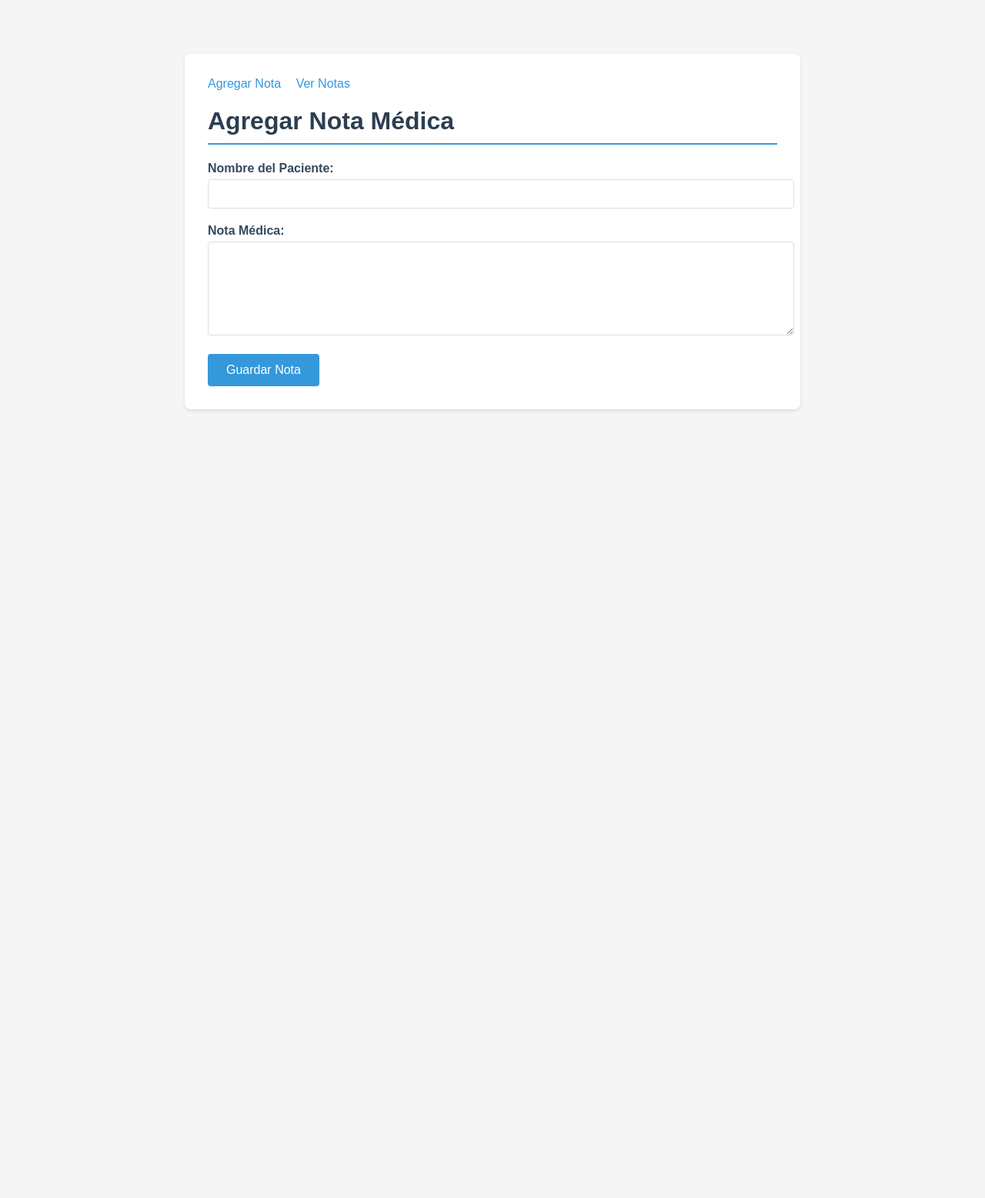
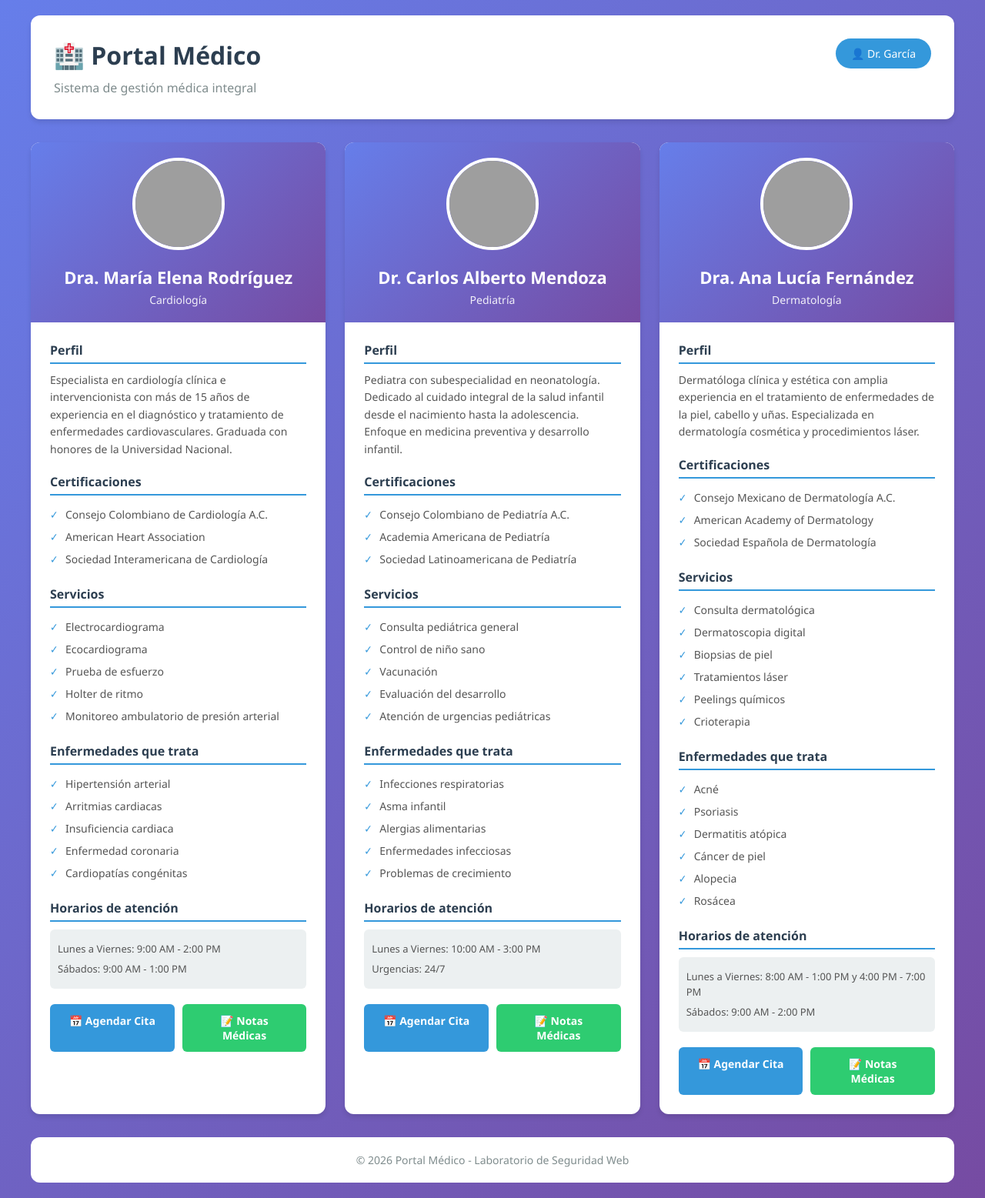
Before and after one commit to Gorlex/laboratorio-web-seguro, a Flask app: page / in a window 1280 px wide. Shown: the whole page at 77% size. Before the commit the page ends 534 px from the top, so only its background shows below. Run offline with Flask 3, Linux system fonts and the light colour scheme; grey boxes are pictures that could not be loaded.

Commit message:
se agrega dashboard y notas ficticias

```diff
--- a/Labs/xss-stored/app.py
+++ b/Labs/xss-stored/app.py
@@ -6,14 +6,12 @@ import os
 app = Flask(__name__)
 
 # ⚠️ CLAVE SECRETA - Necesaria para sesiones
-# En producción esto debe ser una cadena aleatoria larga y segura
 app.secret_key = 'clave_secreta_de_laboratorio_no_usar_en_produccion_12345'
 
 # Configuración de sesión
 app.config['SESSION_COOKIE_NAME'] = 'sesion_paciente'
 app.config['PERMANENT_SESSION_LIFETIME'] = 86400  # 1 día
-# ⚠️ SOLO PARA LABORATORIO - En producción debe ser True
-app.config['SESSION_COOKIE_HTTPONLY'] = False
+app.config['SESSION_COOKIE_HTTPONLY'] = False  # ⚠️ SOLO PARA LABORATORIO
 
 # Función para conectar a la base de datos
 def get_db():
@@ -22,9 +20,12 @@ def get_db():
     return conn
 
 # Función para inicializar la base de datos
+# Función para inicializar la base de datos con datos ficticios
 def init_db():
     conn = get_db()
     cursor = conn.cursor()
+
+    # Crear la tabla si no existe
     cursor.execute('''
         CREATE TABLE IF NOT EXISTS notas_medicas (
             id INTEGER PRIMARY KEY AUTOINCREMENT,
@@ -33,18 +34,156 @@ def init_db():
             fecha_creacion TIMESTAMP DEFAULT CURRENT_TIMESTAMP
         )
     ''')
-    conn.commit()
+
+    # Verificar si ya hay datos (para no duplicar al reiniciar)
+    cursor.execute('SELECT COUNT(*) FROM notas_medicas')
+    if cursor.fetchone()[0] == 0:
+        # Datos ficticios precargados
+        notas_iniciales = [
+            {
+                'paciente': 'Roberto Sánchez López',
+                'nota': 'Paciente masculino de 58 años acude a consulta por dolor torácico de 3 días de evolución. Se realiza electrocardiograma sin alteraciones agudas. Se indica reposo relativo y se programa ecocardiograma para la próxima semana. Tensión arterial: 140/90 mmHg.'
+            },
+            {
+                'paciente': 'Lucía Martínez Ruiz',
+                'nota': 'Paciente femenina de 32 años, gestante de 24 semanas. Control prenatal rutinario sin complicaciones. Peso: 68 kg, tensión arterial: 110/70 mmHg. Fetocardia presente y regular. Se solicitan análisis de laboratorio de segundo trimestre.'
+            },
+            {
+                'paciente': 'Miguel Ángel Torres',
+                'nota': 'Paciente masculino de 45 años con antecedente de diabetes mellitus tipo 2. Hemoglobina glicosilada: 7.8%. Se ajusta dosis de metformina a 1000 mg cada 12 horas. Se refuerza educación sobre dieta y ejercicio. Próximo control en 3 meses.'
+            },
+            {
+                'paciente': 'Carmen Elena Vega',
+                'nota': 'Paciente femenina de 67 años con diagnóstico de hipertensión arterial sistémica. Actualmente en tratamiento con losartán 50 mg/día. Tensión arterial en consultorio: 135/85 mmHg. Sin síntomas asociados. Se mantiene esquema actual.'
+            }
+
+        ]
+
+        for nota in notas_iniciales:
+            cursor.execute(
+                'INSERT INTO notas_medicas (paciente, nota) VALUES (?, ?)',
+                (nota['paciente'], nota['nota'])
+            )
+
+        conn.commit()
+        print("✅ Base de datos inicializada con 5 notas ficticias (incluyendo 1 con XSS inyectado)")
+    else:
+        print("ℹ️  La base de datos ya contiene datos, no se insertaron registros nuevos.")
+
     conn.close()
 
-# Ruta principal - Formulario
+# Datos ficticios de médicos
+MEDICOS = [
+    {
+        'id': 1,
+        'nombre': 'Dra. María Elena Rodríguez',
+        'especialidad': 'Cardiología',
+        'semblanza': 'Especialista en cardiología clínica e intervencionista con más de 15 años de experiencia en el diagnóstico y tratamiento de enfermedades cardiovasculares. Graduada con honores de la Universidad Nacional.',
+        'certificaciones': [
+            'Consejo Colombiano de Cardiología A.C.',
+            'American Heart Association',
+            'Sociedad Interamericana de Cardiología'
+        ],
+        'servicios': [
+            'Electrocardiograma',
+            'Ecocardiograma',
+            'Prueba de esfuerzo',
+            'Holter de ritmo',
+            'Monitoreo ambulatorio de presión arterial'
+        ],
+        'enfermedades': [
+            'Hipertensión arterial',
+            'Arritmias cardiacas',
+            'Insuficiencia cardiaca',
+            'Enfermedad coronaria',
+            'Cardiopatías congénitas'
+        ],
+        'horarios': [
+            'Lunes a Viernes: 9:00 AM - 2:00 PM',
+            'Sábados: 9:00 AM - 1:00 PM'
+        ],
+        'imagen': 'https://images.unsplash.com/photo-1559839734-2b71ea197ec2?w=300&h=300&fit=crop'
+    },
+    {
+        'id': 2,
+        'nombre': 'Dr. Carlos Alberto Mendoza',
+        'especialidad': 'Pediatría',
+        'semblanza': 'Pediatra con subespecialidad en neonatología. Dedicado al cuidado integral de la salud infantil desde el nacimiento hasta la adolescencia. Enfoque en medicina preventiva y desarrollo infantil.',
+        'certificaciones': [
+            'Consejo Colombiano de Pediatría A.C.',
+            'Academia Americana de Pediatría',
+            'Sociedad Latinoamericana de Pediatría'
+        ],
+        'servicios': [
+            'Consulta pediátrica general',
+            'Control de niño sano',
+            'Vacunación',
+            'Evaluación del desarrollo',
+            'Atención de urgencias pediátricas'
+        ],
+        'enfermedades': [
+            'Infecciones respiratorias',
+            'Asma infantil',
+            'Alergias alimentarias',
+            'Enfermedades infecciosas',
+            'Problemas de crecimiento'
+        ],
+        'horarios': [
+            'Lunes a Viernes: 10:00 AM - 3:00 PM',
+            'Urgencias: 24/7'
+        ],
+        'imagen': 'https://images.unsplash.com/photo-1612349317150-e413f6a5b16d?w=300&h=300&fit=crop'
+    },
+    {
+        'id': 3,
+        'nombre': 'Dra. Ana Lucía Fernández',
+        'especialidad': 'Dermatología',
+        'semblanza': 'Dermatóloga clínica y estética con amplia experiencia en el tratamiento de enfermedades de la piel, cabello y uñas. Especializada en dermatología cosmética y procedimientos láser.',
+        'certificaciones': [
+            'Consejo Mexicano de Dermatología A.C.',
+            'American Academy of Dermatology',
+            'Sociedad Española de Dermatología'
+        ],
+        'servicios': [
+            'Consulta dermatológica',
+            'Dermatoscopia digital',
+            'Biopsias de piel',
+            'Tratamientos láser',
+            'Peelings químicos',
+            'Crioterapia'
+        ],
+        'enfermedades': [
+            'Acné',
+            'Psoriasis',
+            'Dermatitis atópica',
+            'Cáncer de piel',
+            'Alopecia',
+            'Rosácea'
+        ],
+        'horarios': [
+            'Lunes a Viernes: 8:00 AM - 1:00 PM y 4:00 PM - 7:00 PM',
+            'Sábados: 9:00 AM - 2:00 PM'
+        ],
+        'imagen': 'https://images.unsplash.com/photo-1594824476967-48c8b964273f?w=300&h=300&fit=crop'
+    }
+]
+
+# Ruta principal - Dashboard de médicos
 @app.route('/')
-def index():
+def dashboard():
     # Simulamos un "login" creando una sesión con datos del usuario
     if 'usuario_id' not in session:
         session['usuario_id'] = 1001
         session['usuario_nombre'] = 'Dr. García'
         session['rol'] = 'medico'
 
+    return render_template('dashboard.html',
+                         medicos=MEDICOS,
+                         usuario=session.get('usuario_nombre'))
+
+# Ruta para formulario de notas médicas
+@app.route('/notas')
+def index():
     return render_template('index.html', usuario=session.get('usuario_nombre'))
 
 # Ruta para guardar la nota
@@ -74,7 +213,7 @@ def listar():
     cursor.execute('SELECT * FROM notas_medicas ORDER BY fecha_creacion DESC')
     notas = cursor.fetchall()
     conn.close()
-    return render_template('listar.html', notas=notas)
+    return render_template('listar.html', notas=notas, usuario=session.get('usuario_nombre'))
 
 if __name__ == '__main__':
     init_db()
--- /dev/null
+++ b/Labs/xss-stored/static/style.css
@@ -0,0 +1,212 @@
+* {
+    margin: 0;
+    padding: 0;
+    box-sizing: border-box;
+}
+
+body {
+    font-family: 'Segoe UI', Tahoma, Geneva, Verdana, sans-serif;
+    background: linear-gradient(135deg, #667eea 0%, #764ba2 100%);
+    min-height: 100vh;
+    padding: 20px;
+}
+
+.container {
+    max-width: 1200px;
+    margin: 0 auto;
+}
+
+/* Header */
+.header {
+    background: white;
+    padding: 30px;
+    border-radius: 12px;
+    box-shadow: 0 4px 6px rgba(0,0,0,0.1);
+    margin-bottom: 30px;
+}
+
+.header h1 {
+    color: #2c3e50;
+    font-size: 32px;
+    margin-bottom: 10px;
+}
+
+.header p {
+    color: #7f8c8d;
+    font-size: 16px;
+}
+
+.user-info {
+    float: right;
+    background: #3498db;
+    color: white;
+    padding: 10px 20px;
+    border-radius: 20px;
+    font-size: 14px;
+}
+
+/* Grid de médicos */
+.medicos-grid {
+    display: grid;
+    grid-template-columns: repeat(auto-fit, minmax(350px, 1fr));
+    gap: 25px;
+    margin-bottom: 30px;
+}
+
+.medico-card {
+    background: white;
+    border-radius: 12px;
+    overflow: hidden;
+    box-shadow: 0 4px 6px rgba(0,0,0,0.1);
+    transition: transform 0.3s ease, box-shadow 0.3s ease;
+}
+
+.medico-card:hover {
+    transform: translateY(-5px);
+    box-shadow: 0 8px 12px rgba(0,0,0,0.15);
+}
+
+.medico-header {
+    background: linear-gradient(135deg, #667eea 0%, #764ba2 100%);
+    padding: 20px;
+    text-align: center;
+    color: white;
+}
+
+.medico-header img {
+    width: 120px;
+    height: 120px;
+    border-radius: 50%;
+    border: 4px solid white;
+    margin-bottom: 15px;
+    object-fit: cover;
+}
+
+.medico-header h2 {
+    font-size: 22px;
+    margin-bottom: 5px;
+}
+
+.medico-header .especialidad {
+    font-size: 14px;
+    opacity: 0.9;
+}
+
+.medico-body {
+    padding: 25px;
+}
+
+.medico-body h3 {
+    color: #2c3e50;
+    font-size: 16px;
+    margin-bottom: 10px;
+    margin-top: 20px;
+    border-bottom: 2px solid #3498db;
+    padding-bottom: 5px;
+}
+
+.medico-body h3:first-child {
+    margin-top: 0;
+}
+
+.medico-body p {
+    color: #555;
+    line-height: 1.6;
+    font-size: 14px;
+}
+
+.medico-body ul {
+    list-style: none;
+    padding-left: 0;
+}
+
+.medico-body ul li {
+    color: #555;
+    padding: 5px 0;
+    padding-left: 20px;
+    position: relative;
+    font-size: 14px;
+}
+
+.medico-body ul li:before {
+    content: "✓";
+    position: absolute;
+    left: 0;
+    color: #3498db;
+    font-weight: bold;
+}
+
+.horarios {
+    background: #ecf0f1;
+    padding: 10px;
+    border-radius: 6px;
+    margin-top: 10px;
+}
+
+.horarios p {
+    margin: 5px 0;
+    font-size: 13px;
+}
+
+/* Botones */
+.botones-container {
+    display: flex;
+    gap: 10px;
+    margin-top: 20px;
+}
+
+.btn {
+    flex: 1;
+    padding: 12px 20px;
+    border: none;
+    border-radius: 6px;
+    cursor: pointer;
+    font-size: 14px;
+    font-weight: 600;
+    transition: all 0.3s ease;
+    text-align: center;
+    text-decoration: none;
+    display: inline-block;
+}
+
+.btn-primary {
+    background: #3498db;
+    color: white;
+}
+
+.btn-primary:hover {
+    background: #2980b9;
+}
+
+.btn-secondary {
+    background: #2ecc71;
+    color: white;
+}
+
+.btn-secondary:hover {
+    background: #27ae60;
+}
+
+/* Footer */
+.footer {
+    background: white;
+    padding: 20px;
+    border-radius: 12px;
+    text-align: center;
+    color: #7f8c8d;
+    font-size: 14px;
+}
+
+/* Responsive */
+@media (max-width: 768px) {
+    .medicos-grid {
+        grid-template-columns: 1fr;
+    }
+
+    .user-info {
+        float: none;
+        display: block;
+        text-align: center;
+        margin-bottom: 15px;
+    }
+}
--- /dev/null
+++ b/Labs/xss-stored/templates/dashboard.html
@@ -0,0 +1,81 @@
+<!DOCTYPE html>
+<html lang="es">
+<head>
+    <meta charset="UTF-8">
+    <meta name="viewport" content="width=device-width, initial-scale=1.0">
+    <title>Portal Médico - Gestión de Salud</title>
+    <link rel="stylesheet" href="{{ url_for('static', filename='style.css') }}">
+</head>
+<body>
+    <div class="container">
+        <!-- Header -->
+        <div class="header">
+            <div class="user-info">
+                👤 {{ usuario }}
+            </div>
+            <h1>🏥 Portal Médico</h1>
+            <p>Sistema de gestión médica integral</p>
+        </div>
+
+        <!-- Grid de médicos -->
+        <div class="medicos-grid">
+            {% for medico in medicos %}
+            <div class="medico-card">
+                <div class="medico-header">
+                    <img src="{{ medico.imagen }}" alt="{{ medico.nombre }}">
+                    <h2>{{ medico.nombre }}</h2>
+                    <div class="especialidad">{{ medico.especialidad }}</div>
+                </div>
+
+                <div class="medico-body">
+                    <h3>Perfil</h3>
+                    <p>{{ medico.semblanza }}</p>
+
+                    <h3>Certificaciones</h3>
+                    <ul>
+                        {% for cert in medico.certificaciones %}
+                        <li>{{ cert }}</li>
+                        {% endfor %}
+                    </ul>
+
+                    <h3>Servicios</h3>
+                    <ul>
+                        {% for servicio in medico.servicios %}
+                        <li>{{ servicio }}</li>
+                        {% endfor %}
+                    </ul>
+
+                    <h3>Enfermedades que trata</h3>
+                    <ul>
+                        {% for enfermedad in medico.enfermedades %}
+                        <li>{{ enfermedad }}</li>
+                        {% endfor %}
+                    </ul>
+
+                    <h3>Horarios de atención</h3>
+                    <div class="horarios">
+                        {% for horario in medico.horarios %}
+                        <p>{{ horario }}</p>
+                        {% endfor %}
+                    </div>
+
+                    <div class="botones-container">
+                        <a href="#" class="btn btn-primary" onclick="alert('Función de agendar citas en desarrollo'); return false;">
+                            📅 Agendar Cita
+                        </a>
+                        <a href="{{ url_for('index') }}" class="btn btn-secondary">
+                            📝 Notas Médicas
+                        </a>
+                    </div>
+                </div>
+            </div>
+            {% endfor %}
+        </div>
+
+        <!-- Footer -->
+        <div class="footer">
+            <p>© 2026 Portal Médico - Laboratorio de Seguridad Web</p>
+        </div>
+    </div>
+</body>
+</html>
--- a/Labs/xss-stored/templates/index.html
+++ b/Labs/xss-stored/templates/index.html
@@ -3,81 +3,63 @@
 <head>
     <meta charset="UTF-8">
     <meta name="viewport" content="width=device-width, initial-scale=1.0">
-    <title>Panel de Notas Médicas - Agregar</title>
+    <title>Agregar Nota Médica</title>
+    <link rel="stylesheet" href="{{ url_for('static', filename='style.css') }}">
     <style>
-        body {
-            font-family: Arial, sans-serif;
-            max-width: 800px;
-            margin: 50px auto;
-            padding: 20px;
-            background-color: #f5f5f5;
+        .form-container {
+            background: white;
+            padding: 40px;
+            border-radius: 12px;
+            box-shadow: 0 4px 6px rgba(0,0,0,0.1);
+            margin-bottom: 30px;
         }
-        .container {
-            background: white;
-            padding: 30px;
-            border-radius: 8px;
-            box-shadow: 0 2px 4px rgba(0,0,0,0.1);
-        }
-        h1 {
+        .form-container h1 {
             color: #2c3e50;
-            border-bottom: 2px solid #3498db;
-            padding-bottom: 10px;
+            margin-bottom: 30px;
         }
         .form-group {
             margin-bottom: 20px;
         }
-        label {
+        .form-group label {
             display: block;
-            margin-bottom: 5px;
-            font-weight: bold;
+            margin-bottom: 8px;
             color: #34495e;
+            font-weight: 600;
         }
-        input[type="text"], textarea {
+        .form-group input,
+        .form-group textarea {
             width: 100%;
-            padding: 10px;
+            padding: 12px;
             border: 1px solid #ddd;
-            border-radius: 4px;
+            border-radius: 6px;
             font-size: 14px;
         }
-        textarea {
-            min-height: 100px;
+        .form-group textarea {
+            min-height: 120px;
             resize: vertical;
         }
-        button {
-            background-color: #3498db;
-            color: white;
-            padding: 12px 24px;
-            border: none;
-            border-radius: 4px;
-            cursor: pointer;
-            font-size: 16px;
-        }
-        button:hover {
-            background-color: #2980b9;
-        }
-        .nav {
+        .nav-buttons {
+            display: flex;
+            gap: 10px;
             margin-bottom: 20px;
-        }
-        .nav a {
-            color: #3498db;
-            text-decoration: none;
-            margin-right: 15px;
-        }
-        .nav a:hover {
-            text-decoration: underline;
         }
     </style>
 </head>
 <body>
     <div class="container">
-        <div class="nav">
-            <a href="/">Agregar Nota</a>
-            <a href="/listar">Ver Notas</a>
+        <div class="form-container">
+            <div class="user-info" style="float: right;">
+                👤 {{ usuario }}
             </div>
 
-        <h1>Agregar Nota Médica</h1>
+            <div class="nav-buttons">
+                <a href="{{ url_for('dashboard') }}" class="btn btn-primary">← Volver al Portal</a>
+                <a href="{{ url_for('listar') }}" class="btn btn-secondary">Ver Notas</a>
+            </div>
 
-        <form action="/guardar" method="POST">
+            <h1>📝 Agregar Nota Médica</h1>
+
+            <form action="{{ url_for('guardar') }}" method="POST">
                 <div class="form-group">
                     <label for="paciente">Nombre del Paciente:</label>
                     <input type="text" id="paciente" name="paciente" required>
@@ -88,8 +70,9 @@
                     <textarea id="nota" name="nota" required></textarea>
                 </div>
 
-            <button type="submit">Guardar Nota</button>
+                <button type="submit" class="btn btn-secondary">Guardar Nota</button>
             </form>
+        </div>
     </div>
 </body>
 </html>
```
Also changed, not shown: Labs/xss-stored/templates/listar.html (+30 -37 lines), Labs/xss-stored/notas.db. Lines whose indentation alone changed are shown as unchanged.
